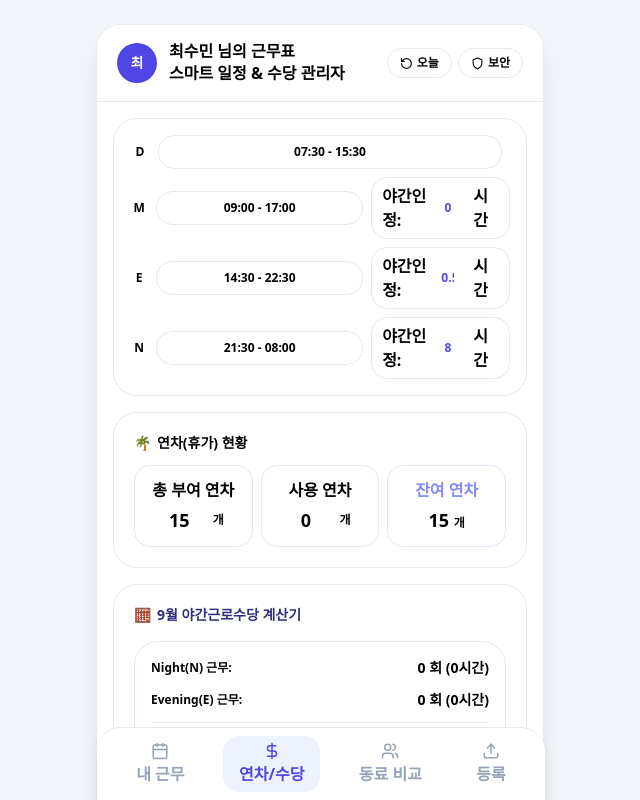
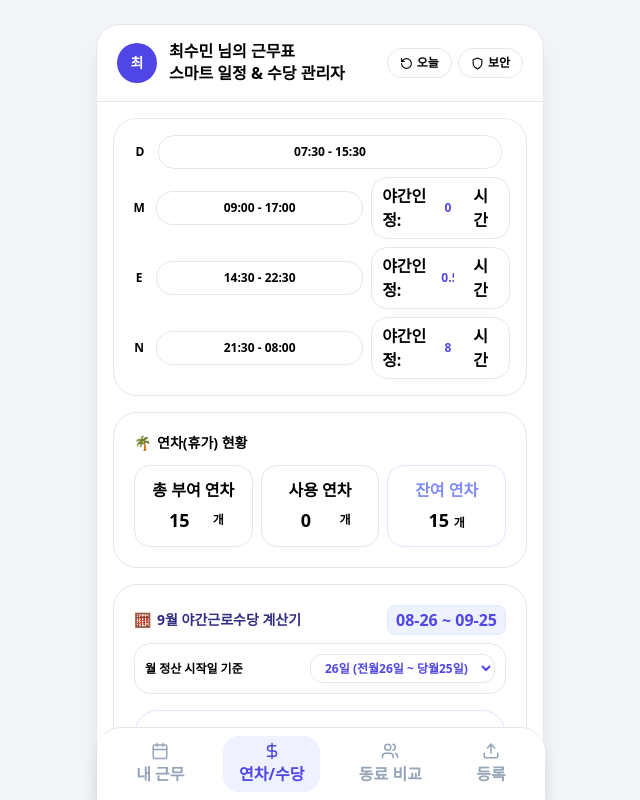
Before and after one commit to Choiseonkyeong/nurse-shift-calendar, a React (Vite) app: page / in a window 1280 px wide. Both pictures are taken after a click on the button "연차/수당". Shown: the top 800 px of the page, without its empty margins (320-960 px from the left). Built offline with nearby package versions, Linux system fonts and the light colour scheme; no server answers.

Commit message:
Update AllowanceTab.jsx

```diff
--- a/src/components/AllowanceTab.jsx
+++ b/src/components/AllowanceTab.jsx
@@ -7,9 +7,39 @@ export default function AllowanceTab({
   setShiftConfigs
 }) {
   const [year, month] = selectedDate ? selectedDate.split('-').map(Number) : [2026, 9];
-  const monthPrefix = `${year}-${String(month).padStart(2, '0')}`;
 
-  // 1. 근무별 시간 및 야간 인정시간 (D -> M -> E -> N 순서, D에는 야간인정 제거)
+  // 1. 커스텀 정산 시작일 설정 (기본값: 26일)
+  const [startDay, setStartDay] = useState(shiftConfigs.startDay || 26);
+
+  // 선택한 시작일에 따라 동적으로 정산 날짜 범위(시작일 ~ 종료일) 계산
+  const getCycleRange = (y, m, day) => {
+    const curM = String(m).padStart(2, '0');
+
+    if (day === 1) {
+      // 1일 선택 시: 당월 1일 ~ 당월 말일
+      const lastDay = new Date(y, m, 0).getDate();
+      return {
+        startDateStr: `${y}-${curM}-01`,
+        endDateStr: `${y}-${curM}-${String(lastDay).padStart(2, '0')}`
+      };
+    } else {
+      // 2일 이상 선택 시: 전월 startDay일 ~ 당월 (startDay - 1)일
+      const prevDateObj = new Date(y, m - 2, day);
+      const prevY = prevDateObj.getFullYear();
+      const prevM = String(prevDateObj.getMonth() + 1).padStart(2, '0');
+      const startD = String(day).padStart(2, '0');
+      const endD = String(day - 1).padStart(2, '0');
+
+      return {
+        startDateStr: `${prevY}-${prevM}-${startD}`,
+        endDateStr: `${y}-${curM}-${endD}`
+      };
+    }
+  };
+
+  const { startDateStr, endDateStr } = getCycleRange(year, month, Number(startDay));
+
+  // 2. 근무별 시간 및 야간 인정시간 (D -> M -> E -> N)
   const [shiftTimes, setShiftTimes] = useState(
     shiftConfigs.shiftTimes || {
       D: { time: '' },
@@ -19,7 +49,7 @@ export default function AllowanceTab({
     }
   );
 
-  // 2. 연차 현황 상태
+  // 3. 연차 현황 상태
   const [vacation, setVacation] = useState(
     shiftConfigs.vacation || {
       total: 15,
@@ -27,10 +57,18 @@ export default function AllowanceTab({
     }
   );
 
-  // 3. 통상 시급 상태
+  // 4. 통상 시급 상태
   const [hourlyWage, setHourlyWage] = useState(shiftConfigs.hourlyWage || 0);
 
-  // 값 변경 시 상위 상태 업데이트
+  // 시작일 변경 및 상위 상태 저장 헬퍼
+  const handleStartDayChange = (day) => {
+    const newDay = Number(day);
+    setStartDay(newDay);
+    if (setShiftConfigs) {
+      setShiftConfigs({ ...shiftConfigs, startDay: newDay });
+    }
+  };
+
   const updateShiftTimes = (code, field, value) => {
     const updated = {
       ...shiftTimes,
@@ -38,21 +76,22 @@ export default function AllowanceTab({
     };
     setShiftTimes(updated);
     if (setShiftConfigs) {
-      setShiftConfigs({ ...shiftConfigs, shiftTimes: updated, vacation, hourlyWage });
+      setShiftConfigs({ ...shiftConfigs, shiftTimes: updated, vacation, hourlyWage, startDay });
     }
   };
 
-  // 4. 근무 횟수 집계
+  // 5. 계산된 정산 범위 내 근무 횟수 정밀 집계
   const shiftCounts = { D: 0, M: 0, E: 0, N: 0, OFF: 0, 연차: 0 };
+
   Object.entries(myShifts || {}).forEach(([dateKey, code]) => {
-    if (dateKey.startsWith(monthPrefix) && code) {
+    if (dateKey >= startDateStr && dateKey <= endDateStr && code) {
       if (shiftCounts[code] !== undefined) {
         shiftCounts[code] += 1;
       }
     }
   });
 
-  // 입력된 야간 인정시간 기반 총 야간시간 및 수당 자동 계산
+  // 야간 가산수당 계산
   const totalNightHours =
     shiftCounts.N * (Number(shiftTimes.N?.nightHours) || 0) +
     shiftCounts.E * (Number(shiftTimes.E?.nightHours) || 0) +
@@ -64,10 +103,10 @@ export default function AllowanceTab({
   return (
     <div className="space-y-4 font-sans max-w-md mx-auto pb-12 text-slate-800">
 
-      {/* 1. 상단 근무시간 입력 (D -> M -> E -> N 순서, D는 야간인정 없음) */}
+      {/* 1. 상단 근무시간 입력 세션 */}
       <div className="bg-white p-4 rounded-3xl shadow-xs border border-slate-100 space-y-2">
         {['D', 'M', 'E', 'N'].map((code) => {
-          const hasNightHours = code !== 'D'; // D근무는 야간인정 필드 제외
+          const hasNightHours = code !== 'D';
 
           return (
             <div key={code} className="flex items-center gap-2">
@@ -98,7 +137,7 @@ export default function AllowanceTab({
         })}
       </div>
 
-      {/* 2. 연차(휴가) 현황 (인풋 너비 확장으로 숫자 잘림 해결) */}
+      {/* 2. 연차(휴가) 현황 세션 */}
       <div className="bg-white p-5 rounded-3xl shadow-xs border border-slate-100 space-y-3">
         <h3 className="font-black text-sm text-rose-500 flex items-center gap-1.5">
           <span>🌴</span> 연차(휴가) 현황
@@ -148,12 +187,39 @@ export default function AllowanceTab({
         </div>
       </div>
 
-      {/* 3. 월 야간근로수당 계산기 */}
+      {/* 3. 월 야간근로수당 계산기 세션 (자유 정산 시작일 설정 기능) */}
       <div className="bg-white p-5 rounded-3xl shadow-xs border border-slate-100 space-y-4">
-        <h3 className="font-black text-sm text-indigo-900 flex items-center gap-1.5">
-          <span>🧮</span> {month}월 야간근로수당 계산기
-        </h3>
 
+        {/* 헤더 및 정산 기준일 선택 드롭다운 */}
+        <div className="space-y-2">
+          <div className="flex justify-between items-center">
+            <h3 className="font-black text-sm text-indigo-900 flex items-center gap-1.5">
+              <span>🧮</span> {month}월 야간근로수당 계산기
+            </h3>
+            <span className="text-[10px] font-bold text-indigo-600 bg-indigo-50 px-2 py-0.5 rounded-lg border border-indigo-100">
+              {startDateStr.slice(5)} ~ {endDateStr.slice(5)}
+            </span>
+          </div>
+
+          {/* 정산 시작일 선택 옵션 바 */}
+          <div className="flex items-center justify-between bg-slate-50 p-2.5 rounded-2xl border border-slate-100 text-xs font-bold">
+            <span className="text-slate-600">월 정산 시작일 기준</span>
+            <div className="flex items-center gap-1">
+              <select
+                value={startDay}
+                onChange={(e) => handleStartDayChange(e.target.value)}
+                className="bg-white border border-slate-200 px-2.5 py-1 rounded-xl font-black text-indigo-600 text-xs outline-none focus:border-indigo-400 cursor-pointer shadow-2xs"
+              >
+                <option value={1}>1일 (1일 ~ 말일)</option>
+                <option value={16}>16일 (전월16일 ~ 당월15일)</option>
+                <option value={21}>21일 (전월21일 ~ 당월20일)</option>
+                <option value={26}>26일 (전월26일 ~ 당월25일)</option>
+              </select>
+            </div>
+          </div>
+        </div>
+
+        {/* 수당 산출 내역 */}
         <div className="p-4 bg-indigo-50/30 rounded-3xl border border-indigo-100 space-y-3 text-xs">
           <div className="flex justify-between items-center font-bold text-slate-600">
             <span>Night(N) 근무:</span>
@@ -169,6 +235,15 @@ export default function AllowanceTab({
             </span>
           </div>
 
+          {shiftCounts.M > 0 && (
+            <div className="flex justify-between items-center font-bold text-slate-600">
+              <span>Mid(M) 근무:</span>
+              <span className="font-black text-indigo-950 text-sm">
+                {shiftCounts.M} 회 ({shiftCounts.M * (Number(shiftTimes.M?.nightHours) || 0)}시간)
+              </span>
+            </div>
+          )}
+
           <div className="pt-2 border-t border-indigo-100/60 flex justify-between items-center">
             <span className="font-extrabold text-slate-700">통상 시급 (원):</span>
             <input
@@ -178,7 +253,7 @@ export default function AllowanceTab({
               onChange={(e) => {
                 const val = Number(e.target.value) || 0;
                 setHourlyWage(val);
-                if (setShiftConfigs) setShiftConfigs({ ...shiftConfigs, hourlyWage: val });
+                if (setShiftConfigs) setShiftConfigs({ ...shiftConfigs, hourlyWage: val, startDay });
               }}
               className="w-28 py-1.5 px-3 bg-white border border-slate-200 rounded-xl font-black text-right text-slate-900 outline-none focus:border-indigo-500"
             />
```
